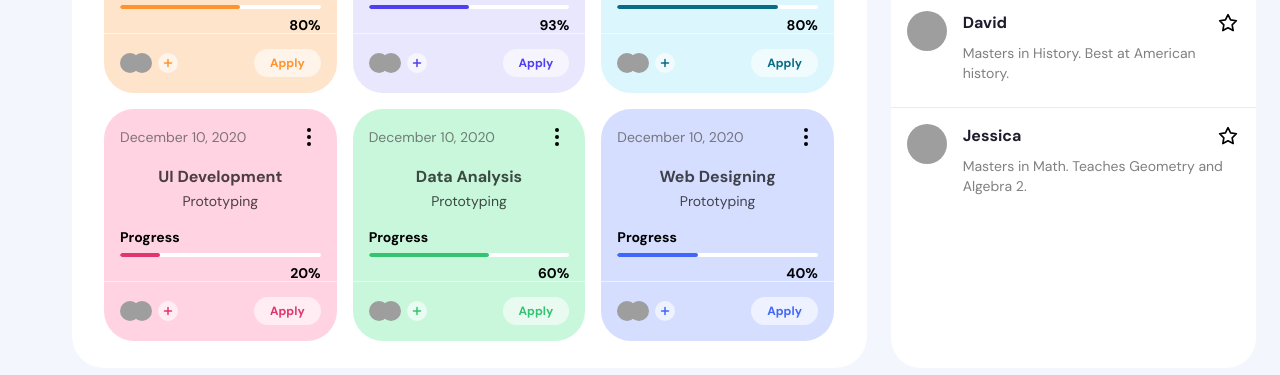
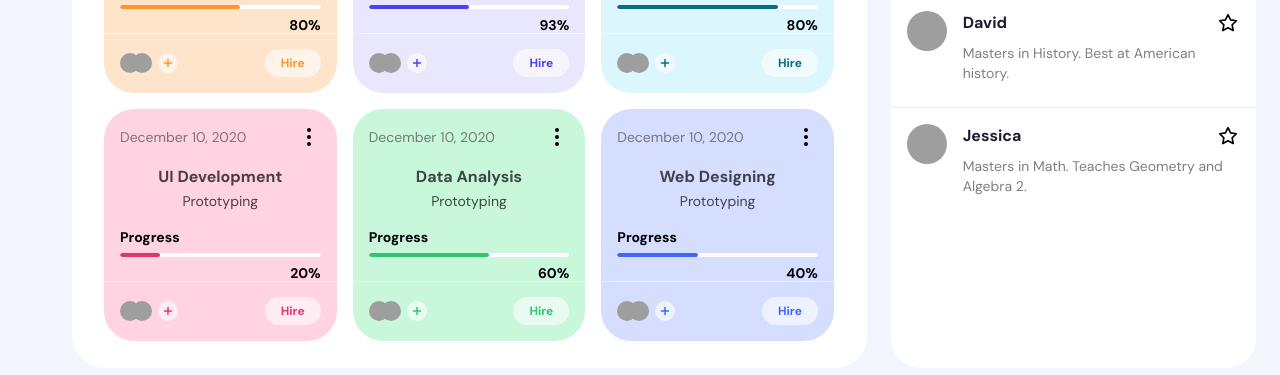
Before and after one commit to coolcoderpro123/Intelist, a website with bundled scripts: page index.html in a window 1280 px wide. Shown: the part 408-783 px from the top of the page. Built offline with nearby package versions, Linux system fonts and the light colour scheme; grey boxes are pictures that could not be loaded.

Commit message:
Update index.html

```diff
--- a/index.html
+++ b/index.html
@@ -142,7 +142,7 @@
               </button>
             </div>
             <div class="days-left" style="color: #ff942e;">
-              Apply
+              Hire
             </div>
           </div>
         </div>
@@ -182,7 +182,7 @@
               </button>
             </div>
             <div class="days-left" style="color: #4f3ff0;">
-              Apply
+              Hire
             </div>
           </div>
         </div>
@@ -222,7 +222,7 @@
               </button>
             </div>
             <div class="days-left" style="color: #096c86;">
-              Apply
+              Hire
             </div>
           </div>
         </div>
@@ -262,7 +262,7 @@
               </button>
             </div>
             <div class="days-left" style="color: #df3670;">
-              Apply
+              Hire
             </div>
           </div>
         </div>
@@ -302,7 +302,7 @@
               </button>
             </div>
             <div class="days-left" style="color: #34c471;">
-              Apply
+              Hire
             </div>
           </div>
         </div>
@@ -342,7 +342,7 @@
               </button>
             </div>
             <div class="days-left" style="color: #4067f9;">
-              Apply
+              Hire
             </div>
           </div>
         </div>
```
